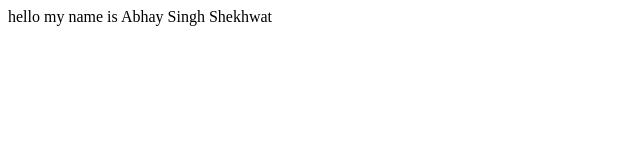
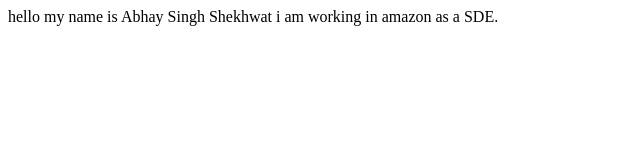
Before and after one commit to abhaysinghshekhawat/testing-environment, a plain HTML site: page index.html in a window 1280 px wide. Shown: the whole page, without its empty margins (0-640 px from the left). Drawn offline with Linux system fonts and the light colour scheme.

Commit message:
Update index.html

```diff
--- a/index.html
+++ b/index.html
@@ -8,5 +8,6 @@
 </head>
 <body>
     hello my name is Abhay Singh Shekhwat
+    i am working in amazon as a SDE.
 </body>
 </html>
```
